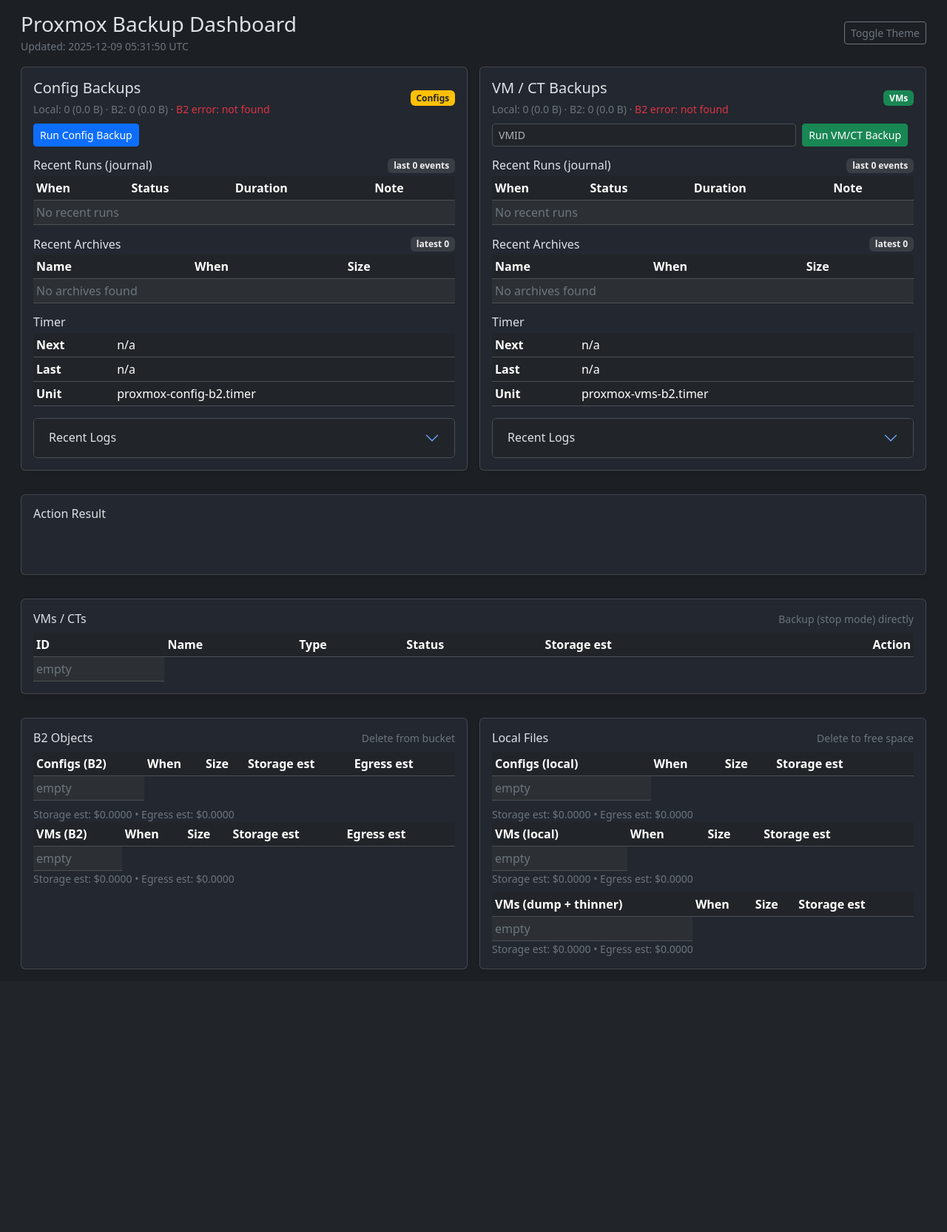
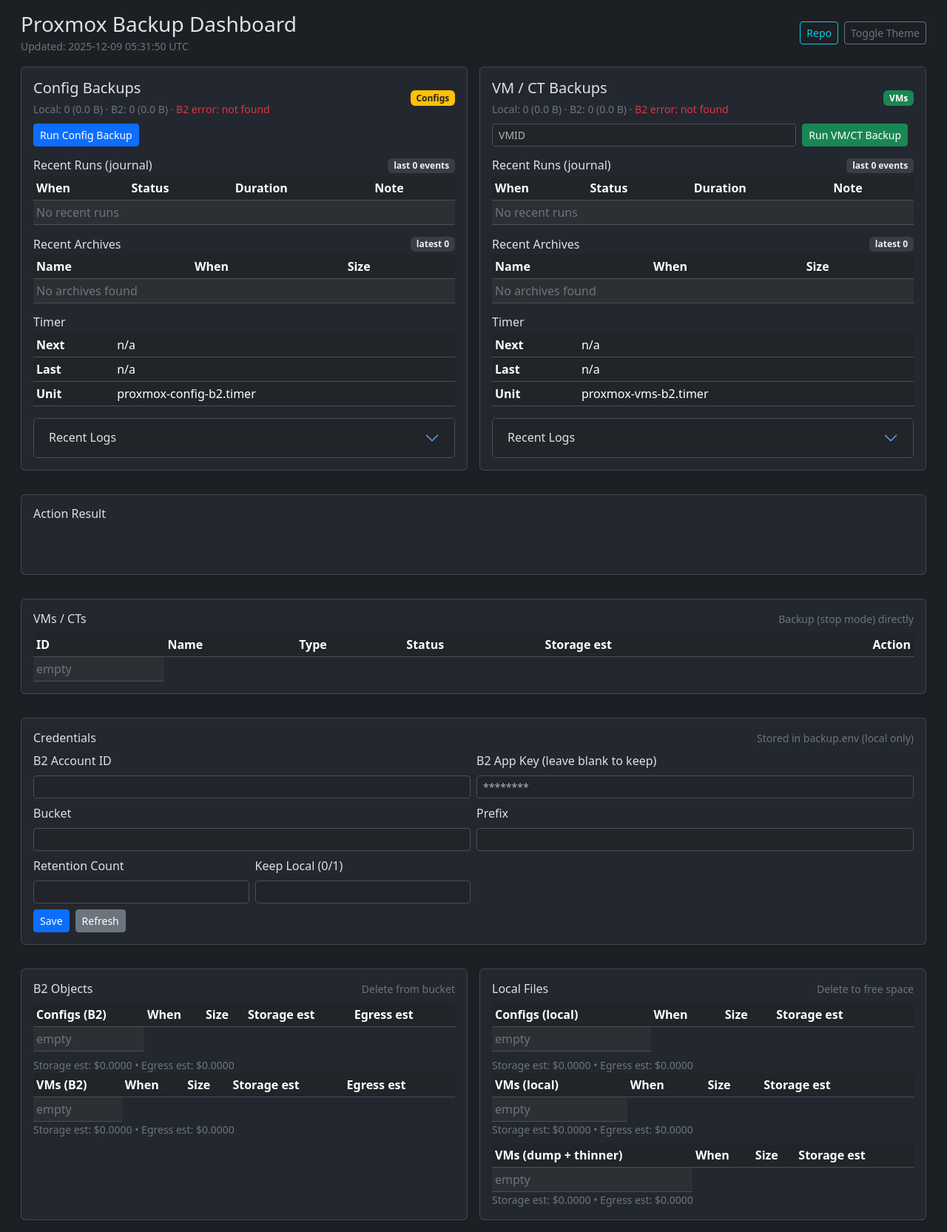
Before and after one commit to datalorians/Proxmox-B2-Helper, a Flask app: page / in a window 1280 px wide. Shown: the whole page at 74% size. Before the commit the page ends 1310 px from the top, so only its background shows below. Run offline with Flask 3, Linux system fonts and the light colour scheme; data that the repository does not hold is empty; parts of the project's set-up code (start-up, migrations or seed data) failed here and were passed over.

Commit message:
Add credentials UI, repo link, and fix prune path

```diff
--- a/gui/app.py
+++ b/gui/app.py
@@ -659,6 +659,63 @@
     return (f"vzdump exit={code}\n{out}\n{err}", 200 if code == 0 else 500)
 
 
+def load_env(path):
+    data = {}
+    try:
+        with open(path, "r", encoding="utf-8") as f:
+            for line in f:
+                line = line.strip()
+                if not line or line.startswith("#") or "=" not in line:
+                    continue
+                k, v = line.split("=", 1)
+                data[k.strip()] = v
+    except FileNotFoundError:
+        pass
+    return data
+
+
+def save_env(path, new_data):
+    current = load_env(path)
+    current.update(new_data)
+    lines = []
+    for k, v in current.items():
+        lines.append(f"{k}={v}")
+    tmp_path = f"{path}.tmp"
+    with open(tmp_path, "w", encoding="utf-8") as f:
+        f.write("\n".join(lines) + "\n")
+    os.replace(tmp_path, path)
+
+
+@app.route("/api/creds", methods=["GET", "POST"])
+def api_creds():
+    env_path = ENV_FILE
+    if flask.request.method == "GET":
+        data = load_env(env_path)
+        masked_key = "********" if data.get("B2_APP_KEY") else ""
+        return flask.jsonify(
+            {
+                "B2_ACCOUNT_ID": data.get("B2_ACCOUNT_ID", ""),
+                "B2_APP_KEY": masked_key,
+                "B2_BUCKET": data.get("B2_BUCKET", ""),
+                "B2_PREFIX": data.get("B2_PREFIX", "proxmox/configs"),
+                "RETENTION_COUNT": data.get("RETENTION_COUNT", ""),
+                "KEEP_LOCAL": data.get("KEEP_LOCAL", "0"),
+            }
+        )
+
+    payload = flask.request.get_json(silent=True) or {}
+    data = load_env(env_path)
+    updates = {}
+    for key in ["B2_ACCOUNT_ID", "B2_BUCKET", "B2_PREFIX", "RETENTION_COUNT", "KEEP_LOCAL"]:
+        if key in payload and payload[key] is not None:
+            updates[key] = str(payload[key])
+    app_key = payload.get("B2_APP_KEY", "")
+    if app_key and app_key != "********":
+        updates["B2_APP_KEY"] = app_key
+    save_env(env_path, updates)
+    return flask.jsonify({"status": "ok"})
+
+
 def main():
     bind_host = CFG.get("bind", {}).get("host", "auto")
     bind_port = int(CFG.get("bind", {}).get("port", 8800))
--- a/gui/templates/dashboard.html
+++ b/gui/templates/dashboard.html
@@ -22,6 +22,7 @@
           <small class="text-secondary">Updated: {{ now }}</small>
         </div>
         <div class="d-flex gap-2 align-items-center">
+          <a class="btn btn-sm btn-outline-info" href="https://github.com/datalorians/Proxmox-B2-Helper" target="_blank" rel="noopener">Repo</a>
           <button id="themeToggle" class="btn btn-sm btn-outline-secondary">Toggle Theme</button>
           <div id="actionAlert" class="alert d-none py-2 px-3 mb-0" role="alert"></div>
         </div>
@@ -267,6 +268,50 @@
       </div>
 
       <div class="row g-3 mt-3">
+        <div class="col-12">
+          <div class="card shadow-sm">
+            <div class="card-body">
+              <div class="d-flex justify-content-between align-items-center mb-2">
+                <h6 class="mb-0">Credentials</h6>
+                <small class="text-secondary">Stored in backup.env (local only)</small>
+              </div>
+              <form id="credsForm" class="row g-2">
+                <div class="col-md-6">
+                  <label class="form-label form-label-sm">B2 Account ID</label>
+                  <input type="text" class="form-control form-control-sm" id="b2AccountId" />
+                </div>
+                <div class="col-md-6">
+                  <label class="form-label form-label-sm">B2 App Key (leave blank to keep)</label>
+                  <input type="password" class="form-control form-control-sm" id="b2AppKey" placeholder="********" />
+                </div>
+                <div class="col-md-6">
+                  <label class="form-label form-label-sm">Bucket</label>
+                  <input type="text" class="form-control form-control-sm" id="b2Bucket" />
+                </div>
+                <div class="col-md-6">
+                  <label class="form-label form-label-sm">Prefix</label>
+                  <input type="text" class="form-control form-control-sm" id="b2Prefix" />
+                </div>
+                <div class="col-md-3">
+                  <label class="form-label form-label-sm">Retention Count</label>
+                  <input type="number" class="form-control form-control-sm" id="retentionCount" />
+                </div>
+                <div class="col-md-3">
+                  <label class="form-label form-label-sm">Keep Local (0/1)</label>
+                  <input type="number" class="form-control form-control-sm" id="keepLocal" />
+                </div>
+                <div class="col-12 d-flex gap-2">
+                  <button type="button" id="credsSave" class="btn btn-sm btn-primary">Save</button>
+                  <button type="button" id="credsRefresh" class="btn btn-sm btn-secondary">Refresh</button>
+                  <div id="credsSpinner" class="spinner-border spinner-border-sm text-primary d-none" role="status"></div>
+                </div>
+              </form>
+            </div>
+          </div>
+        </div>
+      </div>
+
+      <div class="row g-3 mt-3">
         <div class="col-12 col-xl-6">
           <div class="card shadow-sm h-100">
             <div class="card-body">
@@ -389,6 +434,55 @@
           });
         } catch (e) {
           console.error(e);
+        }
+      }
+
+      async function loadCreds() {
+        try {
+          const resp = await fetch('/api/creds');
+          const data = await resp.json();
+          document.getElementById('b2AccountId').value = data.B2_ACCOUNT_ID || '';
+          document.getElementById('b2AppKey').value = '';
+          document.getElementById('b2Bucket').value = data.B2_BUCKET || '';
+          document.getElementById('b2Prefix').value = data.B2_PREFIX || '';
+          document.getElementById('retentionCount').value = data.RETENTION_COUNT || '';
+          document.getElementById('keepLocal').value = data.KEEP_LOCAL || '0';
+        } catch (e) {
+          console.error(e);
+        }
+      }
+
+      async function saveCreds() {
+        setSpinner('credsSpinner', true);
+        showAlert('info', 'Saving credentials...');
+        setResult('');
+        const payload = {
+          B2_ACCOUNT_ID: document.getElementById('b2AccountId').value.trim(),
+          B2_APP_KEY: document.getElementById('b2AppKey').value.trim(),
+          B2_BUCKET: document.getElementById('b2Bucket').value.trim(),
+          B2_PREFIX: document.getElementById('b2Prefix').value.trim(),
+          RETENTION_COUNT: document.getElementById('retentionCount').value.trim(),
+          KEEP_LOCAL: document.getElementById('keepLocal').value.trim(),
+        };
+        try {
+          const resp = await fetch('/api/creds', {
+            method: 'POST',
+            headers: { 'Content-Type': 'application/json' },
+            body: JSON.stringify(payload),
+          });
+          const text = await resp.text();
+          setResult(text);
+          if (resp.ok) {
+            showAlert('success', 'Saved credentials');
+            loadCreds();
+          } else {
+            showAlert('danger', 'Save failed');
+          }
+        } catch (e) {
+          showAlert('danger', 'Error: ' + e);
+        } finally {
+          setSpinner('credsSpinner', false);
+          document.getElementById('b2AppKey').value = '';
         }
       }
 
@@ -578,9 +672,13 @@
         applyTheme(current === 'dark' ? 'light' : 'dark');
       });
 
+      document.getElementById('credsSave').addEventListener('click', saveCreds);
+      document.getElementById('credsRefresh').addEventListener('click', loadCreds);
+
       initTheme();
       loadBackups();
       loadVMs();
+      loadCreds();
     </script>
   </body>
 </html>
```
Also changed, not shown: 1 other file.
